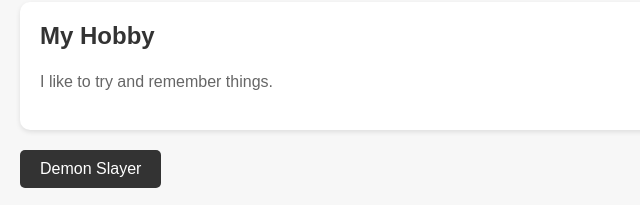
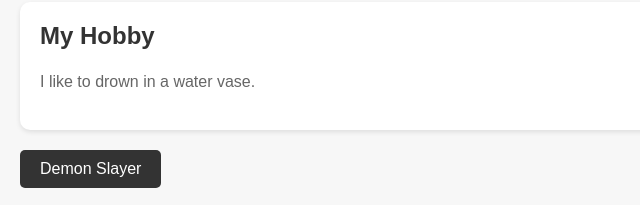
Before and after one commit to WilliamKXiong/HobbiePage, a plain HTML site: page index.html in a window 1280 px wide. Shown: the part 603-808 px from the top of the page, 0-640 px from the left. Drawn offline with Linux system fonts and the light colour scheme.

Commit message:
Update index.html

```diff
--- a/index.html
+++ b/index.html
@@ -71,7 +71,7 @@
     <section class="section">
       <h2>My Hobby</h2>
       <p>
-        I like to try and remember things.
+        I like to drown in a water vase.
       </p>
     </section>
 
```
